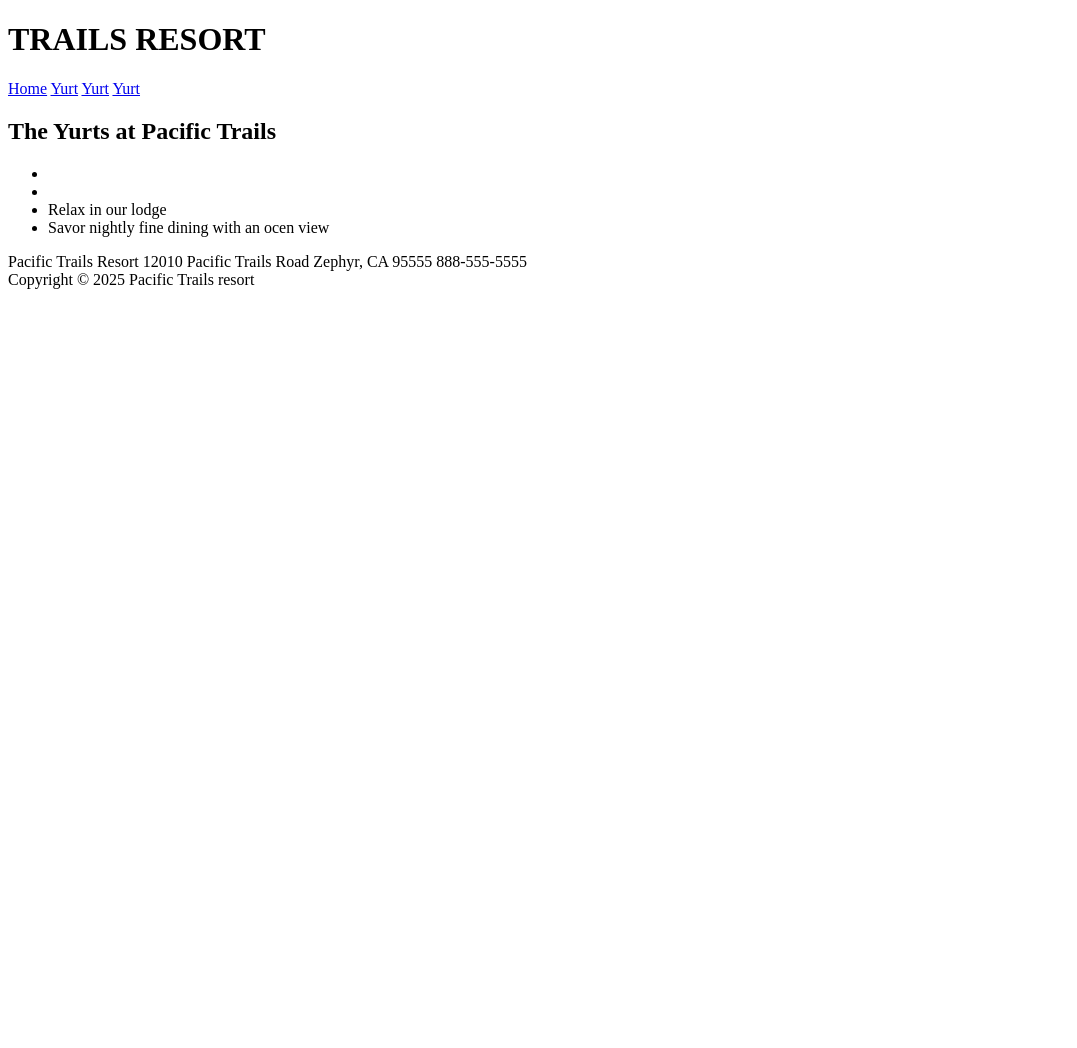
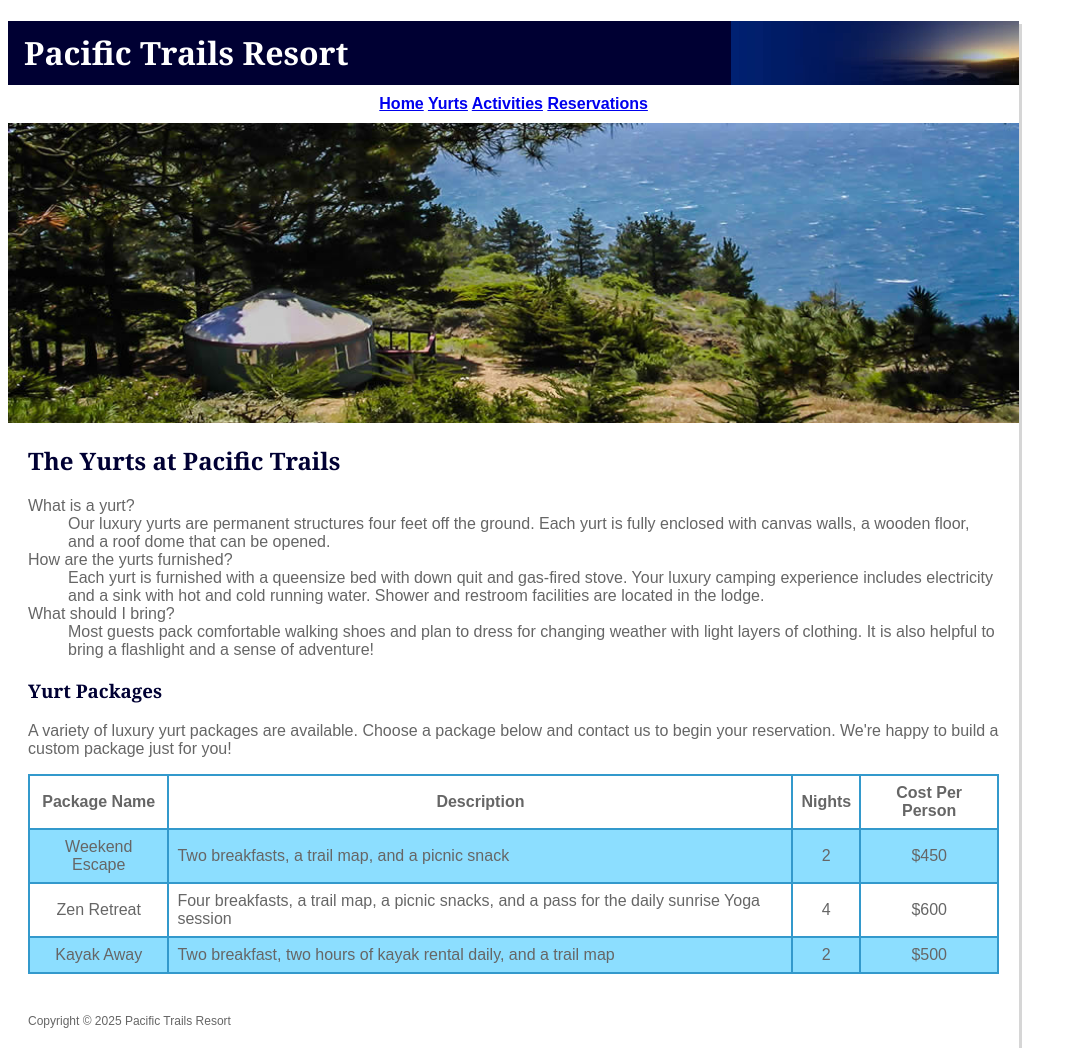
Before and after one commit to PoojaCentennial/poojavyas_comp213, a plain HTML site: page yurts.html in a window 1280 px wide. Shown: the whole page, without its empty margins (0-1077 px from the left). Before the commit the page ends 800 px from the top, so only its background shows below. Drawn offline with Linux system fonts and the light colour scheme.

Commit message:
Lab6: Adding images and css files

```diff
--- /dev/null
+++ b/pacific.css
@@ -0,0 +1,109 @@
+body {
+    background-color:#FFFFFF;
+    color:#666666;
+    font-family: Arial, Helvetica, sans-serif;
+    height: 100vh;
+}
+
+header {
+    background-color:#000033;
+    background-image: url(images/sunset.jpg);
+    background-position: right;
+    background-repeat:no-repeat;
+    line-height:400%;
+    text-indent:1em;
+    color:#FFFFFF;
+}
+
+h1{
+    margin-bottom:0px;
+}
+
+nav {
+    background-color:#FFFFFF;
+    font-weight:bold;
+    padding: 10px;
+    text-align: center;
+}
+main{
+    padding: 1px 20px 20px 20px;
+}
+
+h1,h2,h3 {
+    font-family:Georgia, 'Times New Roman', Times, serif;
+}
+
+h2,h3{
+    color:#000033;
+}
+
+footer{
+    font-size:75%;
+    padding: 20px;
+}
+
+table, td, th{
+    border:2px solid #3399CC;
+    border-collapse:collapse;
+}
+
+td,th{
+    padding:0.5em;
+}
+
+td{
+    text-align:center;
+}
+
+tbody > tr:nth-of-type(odd) {
+    background-color: #8cdeff;
+}
+
+label,textarea{
+    display:block;
+}
+
+input,textarea{
+    margin-bottom:1.5em;
+}
+
+.resort {
+    color:#5C7FA3;
+    font-weight:bold;
+}
+
+.left {
+    text-align:left;
+}
+
+#contact {
+    font-size:90%;
+}
+#wrapper{
+    width: 80%;
+    background-color: #FFFFFF;
+    min-width: 960px;
+    max-width: 1024px;
+    box-shadow: 3px 3px #3333;
+    }
+    #homehero{
+        height: 300px;
+        background-image: url(images/coast.jpg);
+        background-repeat: no-repeat;
+        background-size: 100%;
+
+    }
+    #yurthero{
+        height: 300px;
+        background-image: url(images/yurt.jpg);
+        background-repeat: no-repeat;
+        background-size: 100%;
+
+    }
+    #trailhero{
+        height: 300px;
+        background-image: url(images/trail.jpg);
+        background-repeat: no-repeat;
+        background-size: 100%;
+
+    }
--- a/yurts.html
+++ b/yurts.html
@@ -1,36 +1,72 @@
 <!DOCTYPE html>
-<html lang = "en">
+<html lang="en">
     <head>
-<title>PACIFIC TRAILS RESORT YURTS PAGE</title>
+        <title>Pacific Trails Resort - Yurts</title>
         <meta charset="utf-8">
+        <link rel="stylesheet" href="pacific.css">
     </head>
     <body>
-    <header><h1> TRAILS RESORT</h1></header>
+        <div id="wrapper">
+            <header>
+            <h1>Pacific Trails Resort</h1>
+        </header>
         <nav>
             <a href="index.html">Home</a>
-    <a href="yurts.html" >Yurt</a>
-    <a href="yurts.html" >Yurt</a>
-    <a href="yurts.html" >Yurt</a>
+            <a href="yurts.html">Yurts</a>
+            <a href="activities.html">Activities</a>
+            <a href="reservations.html">Reservations</a>
         </nav>
+        <div id="yurthero">
+        </div>
         <main>
             <h2>The Yurts at Pacific Trails</h2>
-    <p></p>
-    <ul>
-        <li></li>
-        <li></li>
-        <li>Relax in our lodge</li>
-        <li>Savor nightly fine dining with an ocen view</li>
-    </ul>
-    <div>
-Pacific Trails Resort
-12010 Pacific Trails Road
-Zephyr, CA 95555
-888-555-5555
 
+            <dl>
+                <dt>What is a yurt?</dt>
+                <dd>Our luxury yurts are permanent structures four feet off the ground. Each yurt is fully enclosed with canvas walls, a wooden floor, and a roof dome that can be opened.</dd>
+
+                <dt>How are the yurts furnished?</dt>
+                <dd>Each yurt is furnished with a queensize bed with down quit and gas-fired stove. Your luxury camping experience includes electricity and a sink with hot and cold running water. Shower and restroom facilities are located in the lodge.</dd>
+
+                <dt>What should I bring?</dt>
+                <dd>Most guests pack comfortable walking shoes and plan to dress for changing weather with light layers of clothing. It is also helpful to bring a flashlight and a sense of adventure!</dd>
+            </dl>
+            <h3>Yurt Packages</h3>
+            <p>A variety of luxury yurt packages are available. Choose a package below and contact us to begin your reservation. We&apos;re happy to build a custom package just for you!</p>
+            <table>
+                <thead>
+                    <tr>
+                        <th>Package Name</th>
+                        <th>Description</th>
+                        <th>Nights</th>
+                        <th>Cost Per Person</th>
+                    </tr>
+                </thead>
+                <tbody>
+                    <tr>
+                        <td>Weekend Escape</td>
+                        <td class="left">Two breakfasts, a trail map, and a picnic snack</td>
+                        <td>2</td>
+                        <td>$450</td>
+                    </tr>
+                    <tr>
+                        <td>Zen Retreat</td>
+                        <td class="left">Four breakfasts, a trail map, a picnic snacks, and a pass for the daily sunrise Yoga session</td>
+                        <td>4</td>
+                        <td>$600</td>
+                    </tr>
+                    <tr>
+                        <td>Kayak Away</td>
+                        <td class="left">Two breakfast, two hours of kayak rental daily, and a trail map</td>
+                        <td>2</td>
+                        <td>$500</td>
+                    </tr>
                 </div>
+                </tbody>
+            </table>
         </main>
         <footer>
-    Copyright &copy; 2025 Pacific Trails resort
+            Copyright &copy; 2025 Pacific Trails Resort
         </footer>
     </body>
 </html>
```
Also changed, not shown: activities.html (added, +40 -0 lines), index.html (+23 -17 lines), reservations.html (added, +59 -0 lines), images/coast.jpg (added), images/favicon.ico (added), images/marker.gif (added), images/sunset.jpg (added), images/trail.jpg (added), images/yurt.jpg (added). Lines whose indentation alone changed are shown as unchanged.
